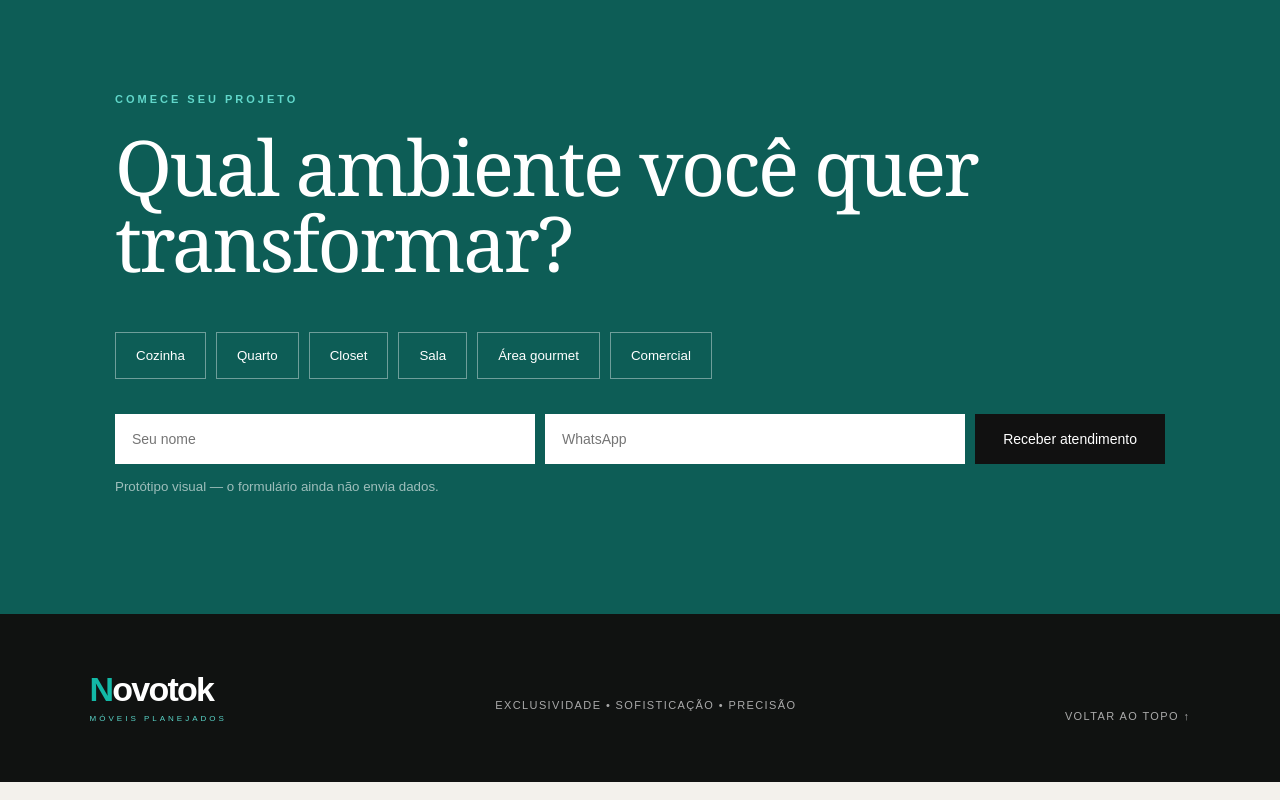
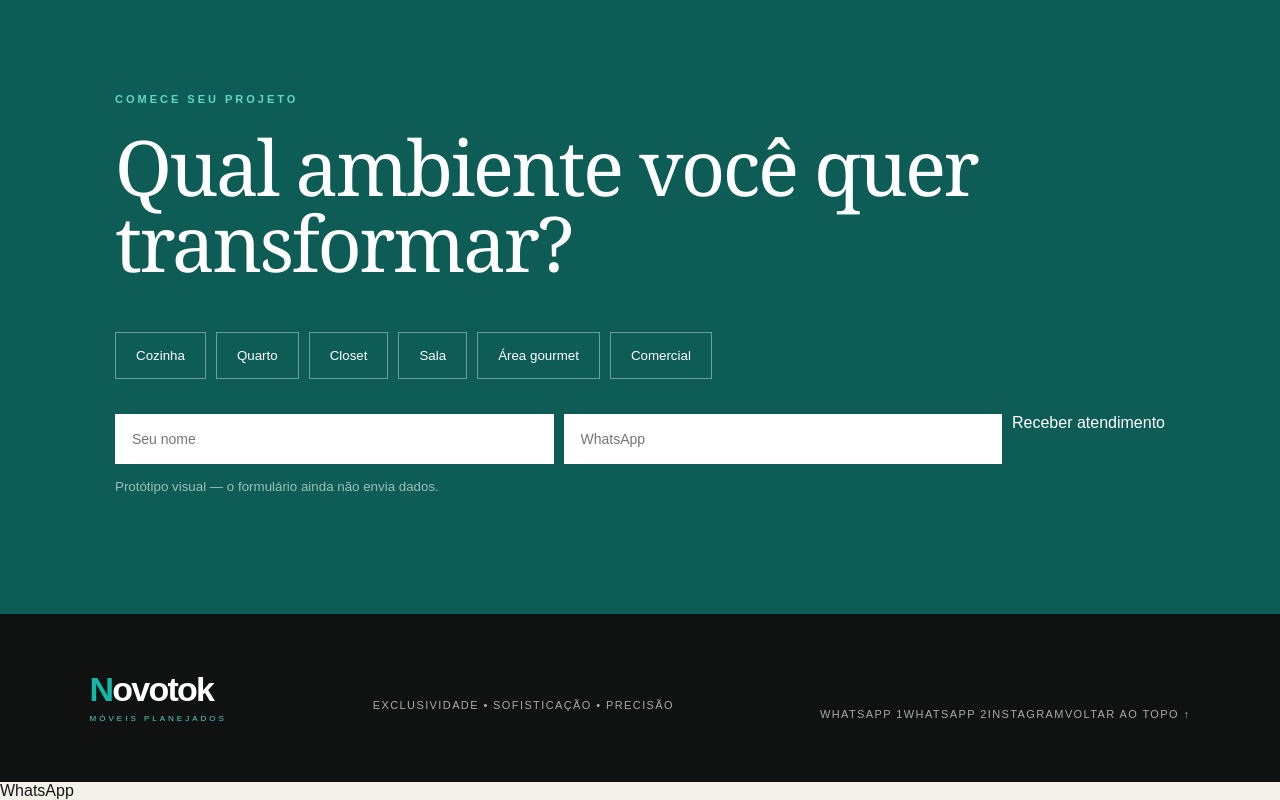
Before and after one commit to jonassantto1996-collab/novotok-moveis-teste, a Next.js app: page / in a window 1280 px wide. Shown: the part 4600-5400 px from the top of the page. Built offline with nearby package versions, Linux system fonts and the light colour scheme.

Commit message:
feat: add Novotok WhatsApp and Instagram links

```diff
--- a/app/page.tsx
+++ b/app/page.tsx
@@ -25,7 +25,7 @@ export default function Home() {
           <a href="#projetos">Projetos</a>
           <a href="#processo">Como funciona</a>
         </nav>
-        <a className="headerCta" href="#orcamento">Solicitar projeto</a>
+        <a className="headerCta" href="https://api.whatsapp.com/send/?phone=94992330654&text&type=phone_number&app_absent=0&utm_source=ig" target="_blank" rel="noreferrer">Solicitar projeto</a>
       </header>
 
       <section id="top" className="hero">
@@ -35,7 +35,7 @@ export default function Home() {
           <h1>Ambientes únicos,<br />planejados para você.</h1>
           <p className="heroText">Projetos que combinam estética, funcionalidade e precisão em cada detalhe.</p>
           <div className="actions">
-            <a className="primary" href="#orcamento">Quero meu projeto</a>
+            <a className="primary" href="https://api.whatsapp.com/send/?phone=94992330654&text&type=phone_number&app_absent=0&utm_source=ig" target="_blank" rel="noreferrer">Quero meu projeto</a>
             <a className="secondary" href="#projetos">Conhecer projetos</a>
           </div>
         </div>
@@ -73,7 +73,7 @@ export default function Home() {
             <span>COZINHA • CONCEITO</span>
             <h3>Marcenaria que organiza o espaço e também define sua identidade.</h3>
             <p>Linhas limpas, materiais quentes, iluminação integrada e soluções sob medida.</p>
-            <a href="#orcamento">Iniciar projeto →</a>
+            <a href="https://api.whatsapp.com/send/?phone=94992330654&text&type=phone_number&app_absent=0&utm_source=ig" target="_blank" rel="noreferrer">Iniciar projeto →</a>
           </div>
         </div>
       </section>
@@ -111,7 +111,7 @@ export default function Home() {
           <div className="leadForm">
             <input placeholder="Seu nome" />
             <input placeholder="WhatsApp" />
-            <button>Receber atendimento</button>
+            <a className="leadButton" href="https://api.whatsapp.com/send/?phone=94992330654&text&type=phone_number&app_absent=0&utm_source=ig" target="_blank" rel="noreferrer">Receber atendimento</a>
           </div>
           <small>Protótipo visual — o formulário ainda não envia dados.</small>
         </div>
@@ -120,8 +120,14 @@ export default function Home() {
       <footer>
         <div className="brand footerBrand"><strong>Novotok</strong><span>MÓVEIS PLANEJADOS</span></div>
         <p>Exclusividade • Sofisticação • Precisão</p>
-        <a href="#top">Voltar ao topo ↑</a>
+        <div className="footerLinks">
+          <a href="https://api.whatsapp.com/send/?phone=94992330654&text&type=phone_number&app_absent=0&utm_source=ig" target="_blank" rel="noreferrer">WhatsApp 1</a>
+          <a href="https://api.whatsapp.com/send/?phone=94992014458&text&type=phone_number&app_absent=0&utm_source=ig" target="_blank" rel="noreferrer">WhatsApp 2</a>
+          <a href="https://www.instagram.com/novotokmoveis___planejados_?utm_source=ig_web_button_share_sheet&stkn=ZDNlZDc0MzIxNw==" target="_blank" rel="noreferrer">Instagram</a>
+          <a href="#top">Voltar ao topo ↑</a>
+        </div>
       </footer>
+      <a className="whatsappFloat" href="https://api.whatsapp.com/send/?phone=94992330654&text&type=phone_number&app_absent=0&utm_source=ig" target="_blank" rel="noreferrer" aria-label="Falar com a Novotok no WhatsApp">WhatsApp</a>
     </main>
   );
 }
```
